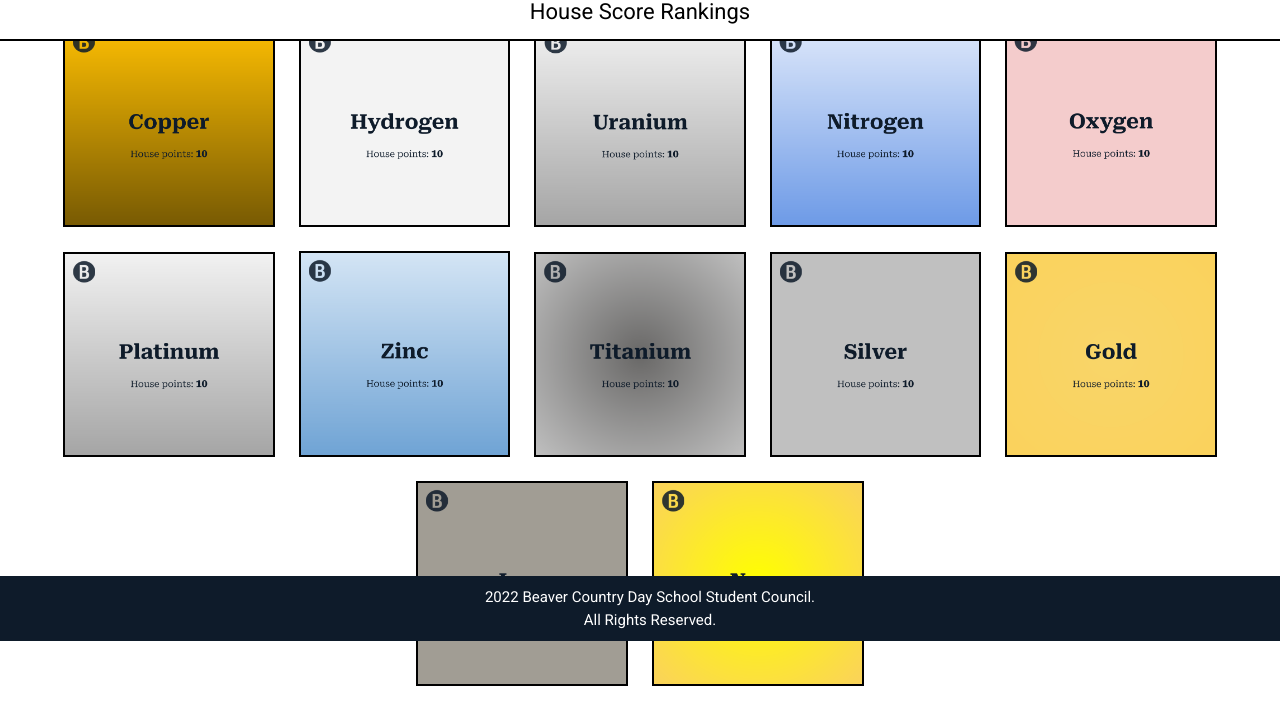
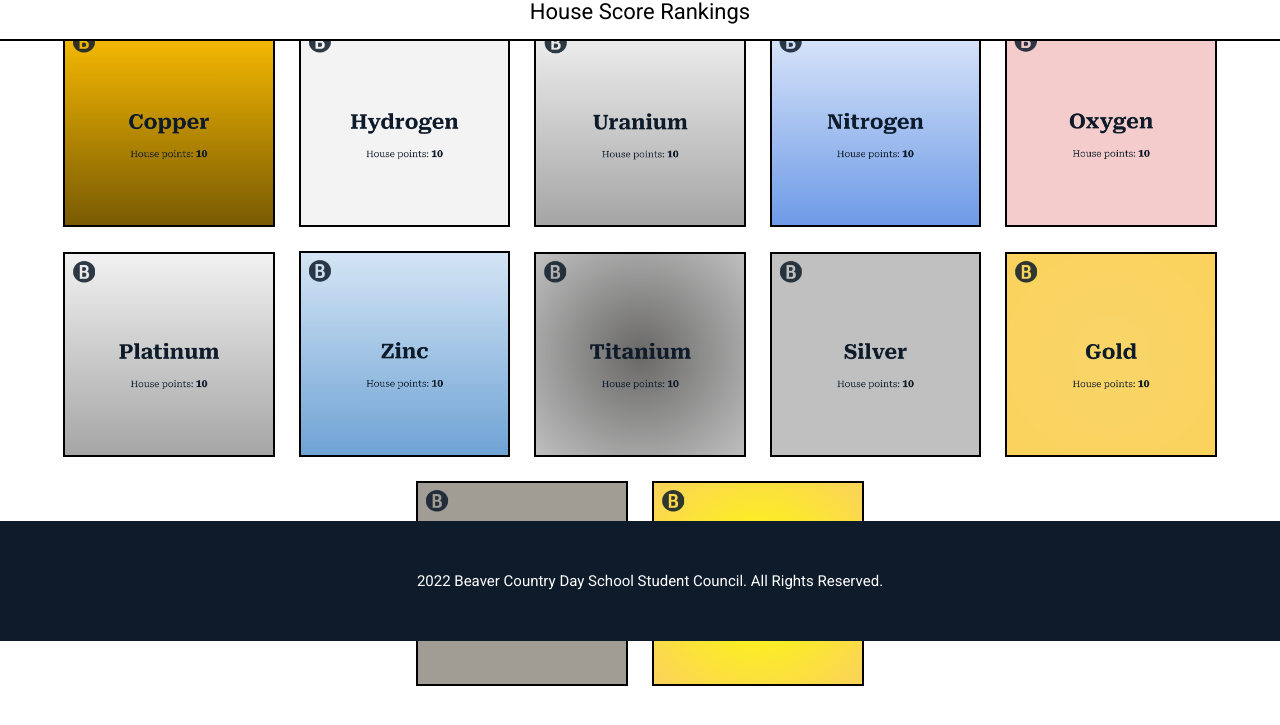
Before and after one commit to Jackbotein/sc, a plain HTML site: page index.html in a window 1280 px wide. Shown: the part 159-884 px from the top of the page. Drawn offline with Linux system fonts and the light colour scheme.

Commit message:
Update index.html

```diff
--- a/index.html
+++ b/index.html
@@ -70,7 +70,7 @@ body {
   background-color: #0e1b2a;
   color: white;
   width: 100%;
-  line-height: 200px;
+  line-height: 100px;
   position: fixed;
   bottom: 0;
 }
@@ -78,7 +78,7 @@ body {
 .footertext {
   display: inline-block;
   vertical-align: middle;
-  line-height: 1.5;
+  line-height: 100px;
 }
 
 .footerspacer {
@@ -114,7 +114,7 @@ body {
 
 <div class="footerspacer"></div>
 
-<div class="footer"><div class="footertext">2022 Beaver Country Day School Student Council.<br>All Rights Reserved.</div></div>
+<div class="footer"><div class="footertext">2022 Beaver Country Day School Student Council. All Rights Reserved.</div></div>
 </center>
 </body>
 </html>
```
